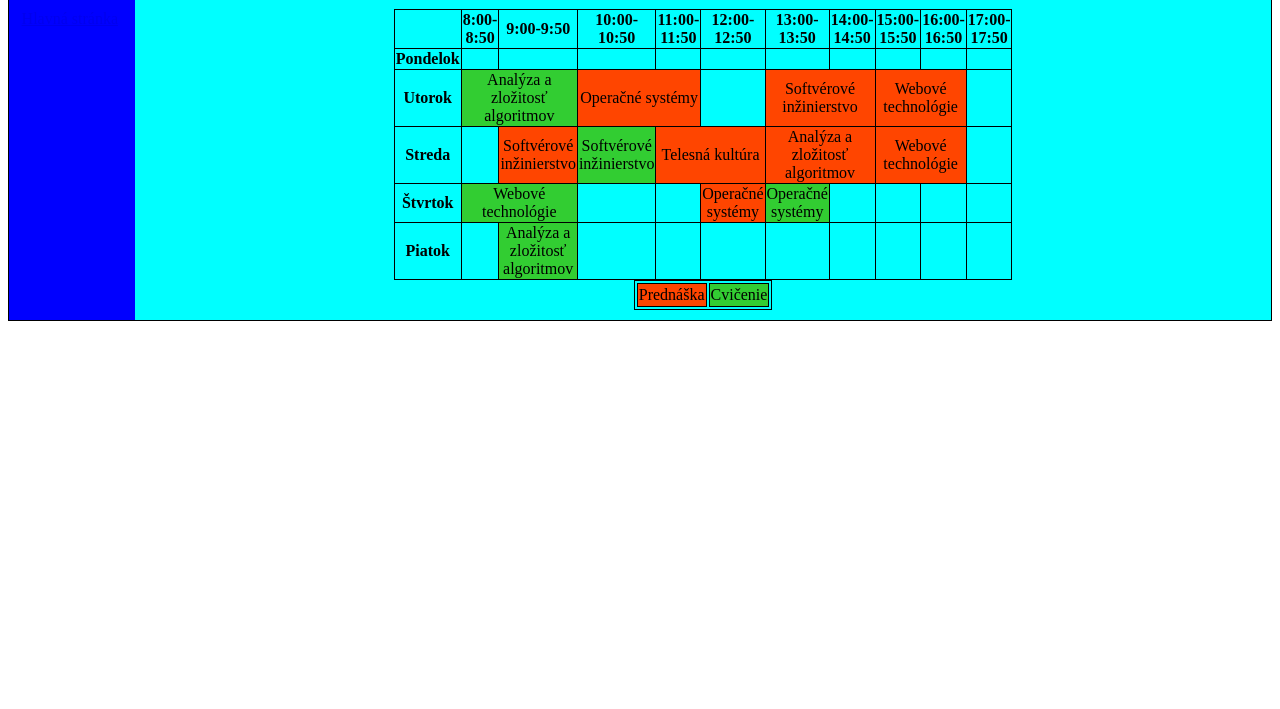
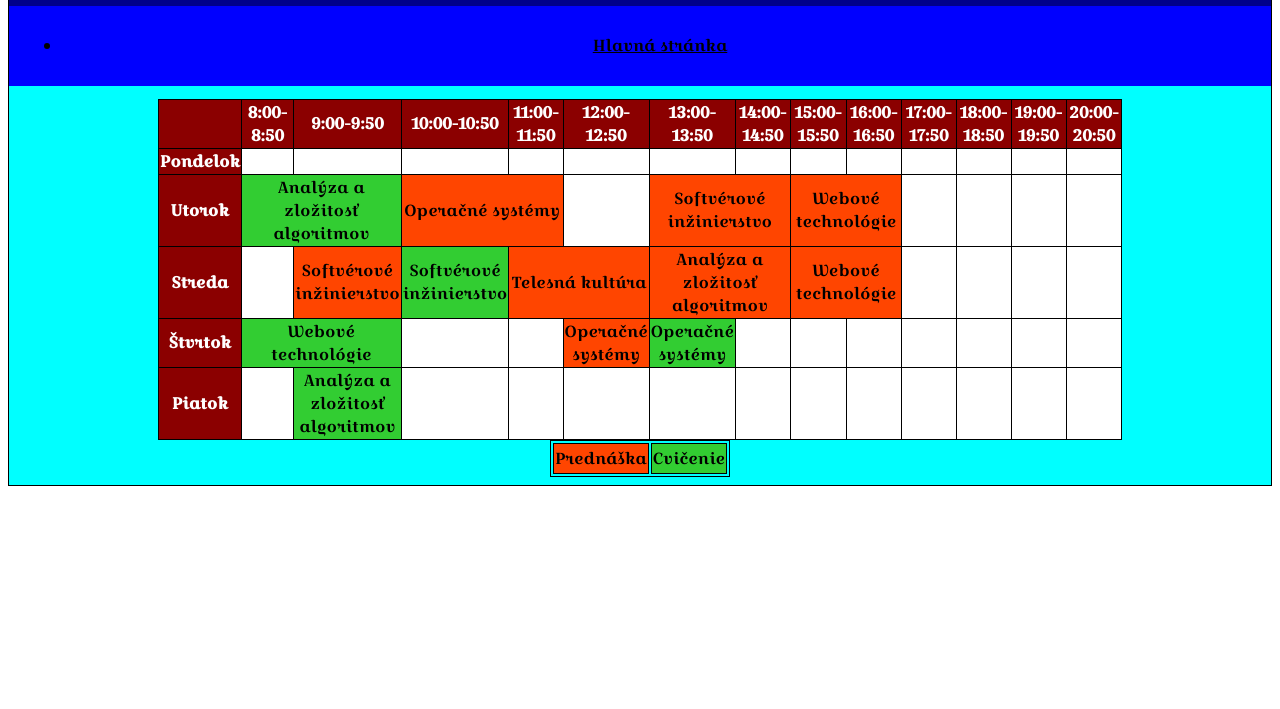
Before and after one commit to AndrejBelko/webtech-zadanie1, a plain HTML site: page rozvrh.html in a window 1280 px wide. Shown: the part 91-800 px from the top of the page. Drawn offline with Linux system fonts and the light colour scheme.

Commit message:
rozlozenie stranky

```diff
--- a/rozvrh.html
+++ b/rozvrh.html
@@ -12,14 +12,15 @@
     </header>
 
     <nav>
-        <a href="https://webte1.fei.stuba.sk/~xbelkoa/xd">Hlavná stránka</a>
+        <ul class="menu">
+            <li><a href="https://webte1.fei.stuba.sk/~xbelkoa/xd">Hlavná stránka</a></li>
+        </ul>
     </nav>
 
     <article>
         <table class="timetable">
-
             <tr>
-                <th></th>
+                <th class="time"></th>
                 <th class="time">8:00-8:50</th>
                 <th class="time">9:00-9:50</th>
                 <th class="time">10:00-10:50</th>
@@ -30,9 +31,16 @@
                 <th class="time">15:00-15:50</th>
                 <th class="time">16:00-16:50</th>
                 <th class="time">17:00-17:50</th>
+                <th class="time">18:00-18:50</th>
+                <th class="time">19:00-19:50</th>
+                <th class="time">20:00-20:50</th>
+
             </tr>
             <tr>
                 <th class="day">Pondelok</th>
+                <td></td>
+                <td></td>
+                <td></td>
                 <td></td>
                 <td></td>
                 <td></td>
@@ -52,6 +60,9 @@
                 <td colspan="2" class="lecture">Softvérové inžinierstvo</td>
                 <td colspan="2" class="lecture">Webové technológie</td>
                 <td></td>
+                <td></td>
+                <td></td>
+                <td></td>
 
             </tr>
             <tr>
@@ -62,6 +73,9 @@
                 <td colspan="2" class="lecture">Telesná kultúra</td>
                 <td colspan="2" class="lecture">Analýza a zložitosť algoritmov</td>
                 <td colspan="2" class="lecture">Webové technológie</td>
+                <td></td>
+                <td></td>
+                <td></td>
                 <td></td>
 
             </tr>
@@ -76,11 +90,17 @@
                 <td></td>
                 <td></td>
                 <td></td>
+                <td></td>
+                <td></td>
+                <td></td>
             </tr>
             <tr>
                 <th class="day">Piatok</th>
                 <td></td>
                 <td class="seminar">Analýza a zložitosť algoritmov</td>
+                <td></td>
+                <td></td>
+                <td></td>
                 <td></td>
                 <td></td>
                 <td></td>
--- a/vendor/styles.css
+++ b/vendor/styles.css
@@ -1,15 +1,24 @@
+@font-face {
+    font-family: CroissantOne;
+    src: url("CroissantOne-Regular.ttf");
+}
+
 body{
+    font-family: CroissantOne, serif;
     display: grid;
-    grid-template-columns: 10% auto;
+    grid-template-columns: auto;
     border: 1px solid black;
+    text-align: center;
     grid-template-areas:
-      'myHeader myHeader'
-      'myNav myArticle'
-      'myFooter myFooter';
+      'myHeader'
+      'myNav'
+      'myArticle'
+      'myFooter';
 }
 
 aside{
     font-size: xxx-large;
+    font-weight: bolder;
 }
 
 img{
@@ -21,14 +30,19 @@ img{
     margin-right: 1%;
 }
 
+.interactive{
+    float: none;
+    display: block;
+    margin-right: auto;
+    margin-left: auto;
+}
+
 .omne{
     font-size: large;
 }
 
-
 header{
     grid-area: myHeader;
-    text-align: center;
     background-color: darkblue;
     color:white;
 }
@@ -42,40 +56,59 @@ article{
 nav{
     grid-area: myNav;
     background-color: blue;
-    padding:10%;
-    color:white;
+    padding:1%;
 }
 
 .menu{
-    text-align: center;
     width: auto;
     height: auto;
+}
+
+.menu li a{
+    color:black;
+}
+
+
+.menu li a:visited{
+    color: white;
+}
+
+.menu li a:hover{
+    color: limegreen;
+}
+
+.menu li a:active{
+    color: deeppink;
 }
 
 .timetable{
     border-collapse: collapse;
     border: 1px solid black;
-    max-width: 50%;
+    max-width:78%;
     width: auto;
     height: 50%;
     margin-left: auto;
     margin-right: auto;
+    background-color: white;
 }
 
 .timetable th,td{
     border-collapse: collapse;
     border: 1px solid black;
-    text-align: center;
+    width: 6%;
 }
 
+
 .timetable .day{
-    background-color: cyan;
+    background-color: darkred;
     height: 20%;
+    color: white;
 }
 
 .timetable .time{
-    width: 10%;
-    background-color: cyan;
+    width: 6%;
+    background-color: darkred;
+    color: white;
 }
 
 .seminar{
```
Also changed, not shown: index.html (+5 -1 lines), obrazok.html (+8 -2 lines), vendor/CroissantOne-Regular.ttf (added).
